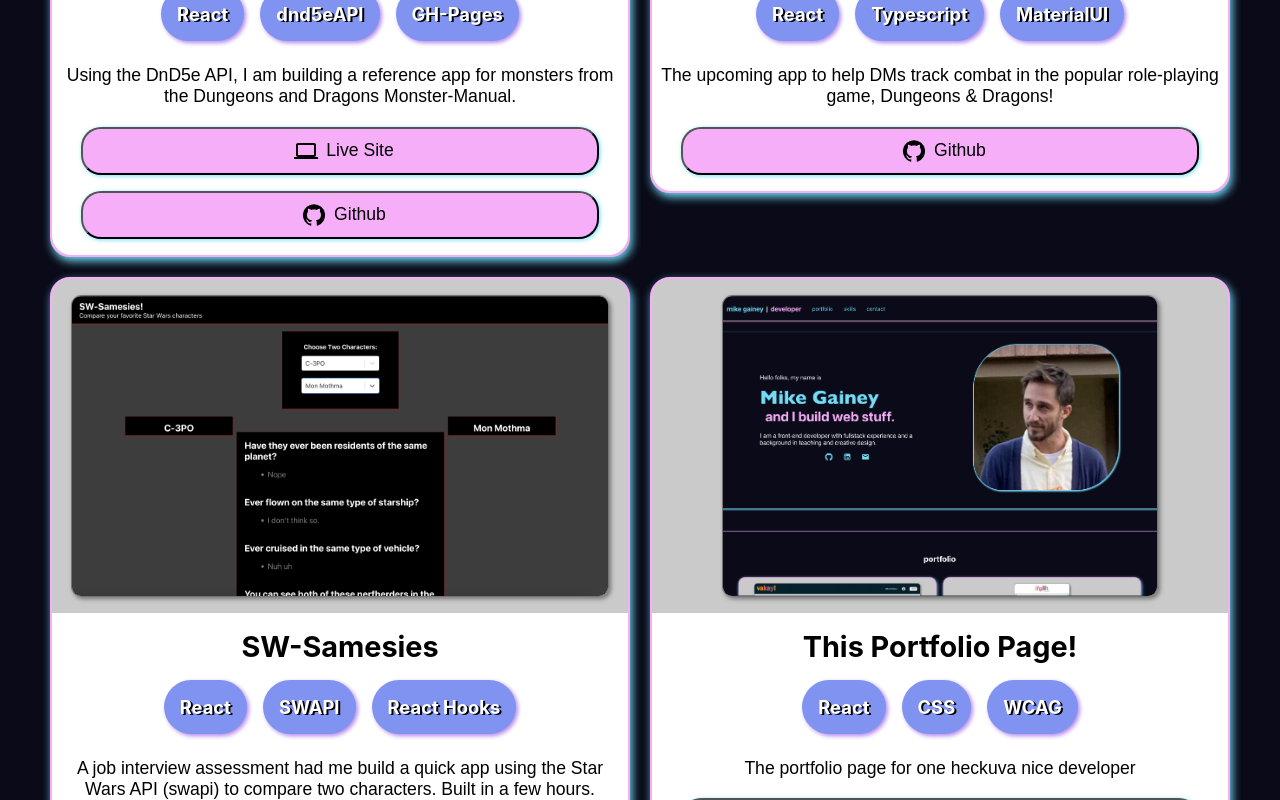
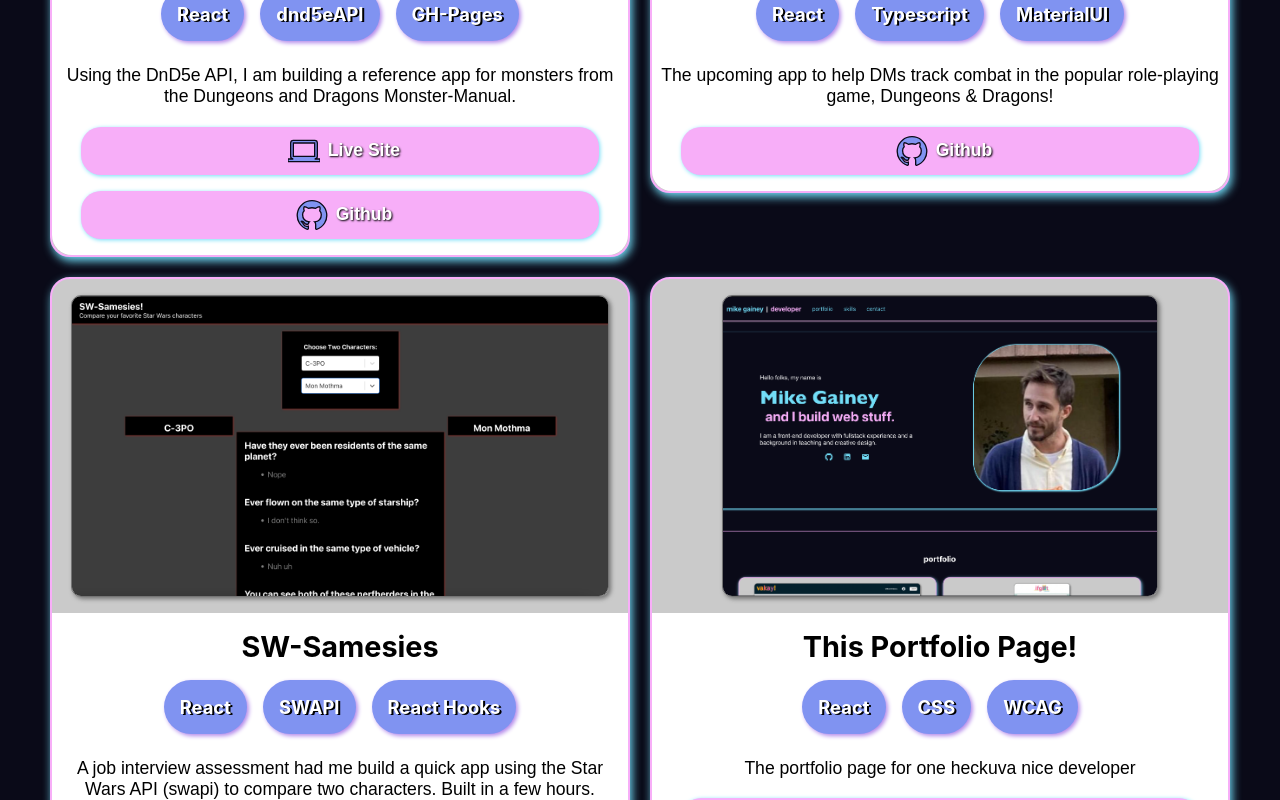
Before and after one commit to gainesaurus/portfolio, a React (Create React App) app: page / in a window 1280 px wide. Shown: the part 2680-3480 px from the top of the page. Built offline with nearby package versions, Linux system fonts and the light colour scheme.

Commit message:
style buttons

```diff
--- a/src/Components/Contact.module.css
+++ b/src/Components/Contact.module.css
@@ -55,12 +55,16 @@
   font-size: 1.1rem;
 }
 
-.button {
+.submitBtn {
   background-color: var(--projects);
+  font-size: 1.2rem;
+  font-weight: bolder;
   margin: 10px;
-  padding: 6px 16px;
-  border: 2px solid var(--contact);
+  padding: 0.8rem 1.6rem;
+  border: 2px solid var(--projects);
   border-radius: 20px;
-  box-shadow: 1px 1px 4px var(--contact);
-  color: black
+  box-shadow: 1px 1px 4px white;
+  color: white;
+  text-shadow: 1px 1px 2px #393939;
+  box-shadow: 3px 3px 3px var(--about)
 }
--- a/src/Components/Contact.tsx
+++ b/src/Components/Contact.tsx
@@ -77,7 +77,7 @@
         </div>
         <button
           type="submit"
-          className={styles.button}
+          className={styles.submitBtn}
         >
           Submit
         </button>
--- a/src/Components/ProjectCard.module.css
+++ b/src/Components/ProjectCard.module.css
@@ -16,11 +16,11 @@
 
 .uiImage {
   display: flex;
-  max-width: 96%;
-  max-height: 300px;
   border: 1px solid #757575;
   border-radius: 10px;
   box-shadow: 2px 2px 4px #757575;
+  max-width: 96%;
+  max-height: 300px;
   margin: 1rem;
 }
 
@@ -36,17 +36,17 @@
 
 .projectTitle {
   display: flex;
+  font-size: 1.8rem;
+  margin: 1rem 0 0.5rem 0;
   padding: 0;
-  margin: 1rem 0 0.5rem 0;
-  font-size: 1.8rem;
 }
 
 .skillList {
   display: flex;
+  justify-content: center;
   width: 96%;
   height: fit-content;
   flex-wrap: wrap;
-  justify-content: center;
   padding: 0;
   list-style-type: none;
 }
@@ -58,18 +58,25 @@
 
 .linkButton {
   display: flex;
-  background-color: var(--projects);
-  border-radius: 20px;
   justify-content: center;
   align-items: center;
+  background-color: var(--projects);
+  color: white;
+  border: none;
+  border-radius: 20px;
+  font-size: 1.2rem;
+  font-weight: bolder;
+  stroke: var(--background);
+  text-shadow: 1px 1px 2px black;
+  box-shadow: 1px 1px 4px var(--about);
   height: 3rem;
   width: 90%;
   margin: 0 0 1rem 0;
-  padding: 6px 16px;
-  box-shadow: 1px 1px 4px var(--about);
+  padding: 0.8rem 1.6rem;
 }
 
 .icon {
+  color: var(--contact);
   margin: 0 0.5rem;
 }
 
--- a/src/Components/ProjectCard.tsx
+++ b/src/Components/ProjectCard.tsx
@@ -23,7 +23,7 @@
           <button
             className={styles.linkButton}
             title={project.liveLink}>
-            <ComputerIcon className={styles.icon} />
+            <ComputerIcon className={styles.icon} style={{fontSize:'2rem'}} />
             <p>Live Site</p>
           </button>
         : null}
@@ -31,7 +31,7 @@
           <button
            className={styles.linkButton}
            title={project.gitLink}>
-           <GitHubIcon className={styles.icon} />
+           <GitHubIcon className={styles.icon} style={{fontSize:'2rem'}} />
            <p>Github</p>
           </button>
         : null}
```
Also changed, not shown: public/manifest.json.
